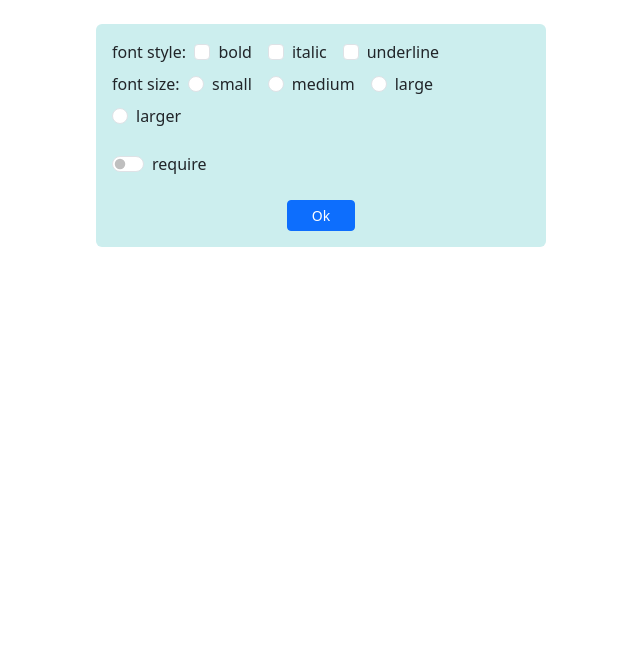
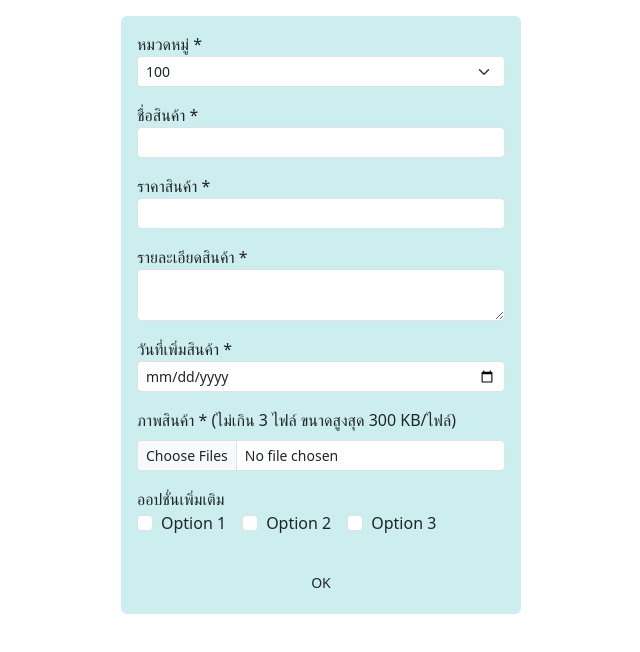
Before and after one commit to oak072544/app1, a React (Create React App) app: page / in a window 1280 px wide. Shown: the top 652 px of the page, without its empty margins (319-959 px from the left). Built offline with nearby package versions, Linux system fonts and the light colour scheme.

Commit message:
form validation

```diff
--- a/package.json
+++ b/package.json
@@ -9,6 +9,7 @@
     "bootstrap": "^5.3.2",
     "react": "^18.2.0",
     "react-dom": "^18.2.0",
+    "react-hook-form": "^7.47.0",
     "react-router-dom": "^6.16.0",
     "react-scripts": "5.0.1",
     "web-vitals": "^2.1.4"
--- a/src/App.js
+++ b/src/App.js
@@ -1,5 +1,5 @@
-import React from "react";
-import FormCheck from "./form-check";
+import React from 'react'
+import FormValidation from './form-validation';
 export default function App() {
-  return <FormCheck />;
+return <FormValidation/>
 }
--- /dev/null
+++ b/src/form-validation.js
@@ -0,0 +1,141 @@
+import React from "react";
+import { useForm } from "react-hook-form";
+export default function FormValidation() {
+  const cats = [
+    ["100", "ไอที"],
+    ["200", "เครื่องจักรกล"],
+    ["300", "เคมีภัณฑ์"],
+  ];
+  const opts = ["Option 1", "Option 2", "Option 3"];
+  const inputFile = React.createRef();
+  const {
+    register,
+    handleSubmit,
+    formState: { errors },
+  } = useForm();
+  const onSubmitForm = (event) => {
+    let maxNumFiles = 3;
+    let maxSize = 300;
+    if (inputFile.current.files.length > maxNumFiles) {
+      alert(`เลือกได้ไม่เกิน ${maxNumFiles} ไฟล์`);
+      event.preventDefault();
+      return;
+    }
+    for (let f of inputFile.current.files) {
+      if (f.size > maxSize * 1000) {
+        alert(`ขนาดของแต่ละไฟล์ต้องไม่เกิน ${maxSize} KB`);
+        event.preventDefault();
+        return;
+      }
+    }
+  };
+  const err = {
+    fontSize: "smaller",
+    color: "red",
+  };
+  return (
+    <div
+      className="mt-3 mb-5 mx-auto p-3 rounded"
+      style={{ width: "400px", background: "#cee" }}
+    >
+      <form onSubmit={handleSubmit(onSubmitForm)}>
+        <div className="form-group mb-3">
+          <label htmlFor="cats" className="……………………">
+            หมวดหมู่ *
+          </label>
+          <select id="cats" className="form-select form-select-sm">
+            {cats.map((item) => {
+              return <option value={item[0]}>{item[0]}</option>;
+            })}
+          </select>
+        </div>
+        <div className="form-group mb-3">
+          <label htmlFor="name">ชื่อสินค้า *</label>
+          <input
+            type="text"
+            id="name"
+            name="name"
+            maxLength="50"
+            className="form-control form-control-sm"
+            {...register("name", { required: true, maxLength: 30 })}
+          />
+          {errors.name && <div style={err}>กรุณาระบุชื่อสินค้า</div>}
+        </div>
+        <div className="form-group mb-3">
+          <label htmlFor="price">ราคาสินค้า *</label>
+          <input
+            type="number"
+            id="price"
+            name="price"
+            min="0"
+            step="any"
+            className="form-control form-control-sm"
+            {...register("price", {
+              validate: (value) => parseFloat(value) > 0,
+            })}
+          />
+          {errors.price && (
+            <div style={err}>กำหนดราคาสินค้าเป็นตัวเลขที่มากกว่า 0</div>
+          )}
+        </div>
+        <div className="form-group mb-3">
+          <label htmlFor="detail">รายละเอียดสินค้า *</label>
+          <textarea
+            id="detail"
+            name="detail"
+            rows="2"
+            maxLength="250"
+            className="form-control form-control-sm"
+            {...register("detail", {
+              required: true,
+              minLength: 1,
+              maxLength: 200,
+            })}
+          ></textarea>
+          {errors.detail && <div style={err}>ต้องกำหนดรายละเอียดสินค้า</div>}
+        </div>
+        <div className="form-group mb-3">
+          <label htmlFor="price">วันที่เพิ่มสินค้า *</label>
+          <input
+            type="date"
+            id="dateAdded"
+            name="dateAdded"
+            className="form-control form-control-sm"
+          />
+        </div>
+        <div className="form-group mb-3">
+          <label htmlFor="file" className="form-label">
+            ภาพสินค้า * (ไม่เกิน 3 ไฟล์ ขนาดสูงสุด 300 KB/ไฟล์)
+          </label>
+          <input
+            type="file"
+            id="file"
+            accept="image/*"
+            className="form-control form-control-sm"
+            ref={inputFile}
+            multiple
+          />
+        </div>
+        <div>ออปชั่นเพิ่มเติม</div>
+        {opts.map((opt, i) => {
+          return (
+            <div className="form-check form-check-inline mb-2">
+              <input
+                type="checkbox"
+                id={"opt" + i}
+                value={opt}
+                className="form-check-input"
+              />
+              <label htmlFor={"opt" + i} className="form-check-label">
+                {opt}
+              </label>
+            </div>
+          );
+        })}
+        <div className="text-center mt-4">
+          <button className="btn btn-sm px-4">OK</button>
+        </div>
+      </form>
+    </div>
+  );
+}
```
Also changed, not shown: src/form-select-file.js (added, +85 -0 lines), 1 other file (tests, documents, lock files or other folders).
